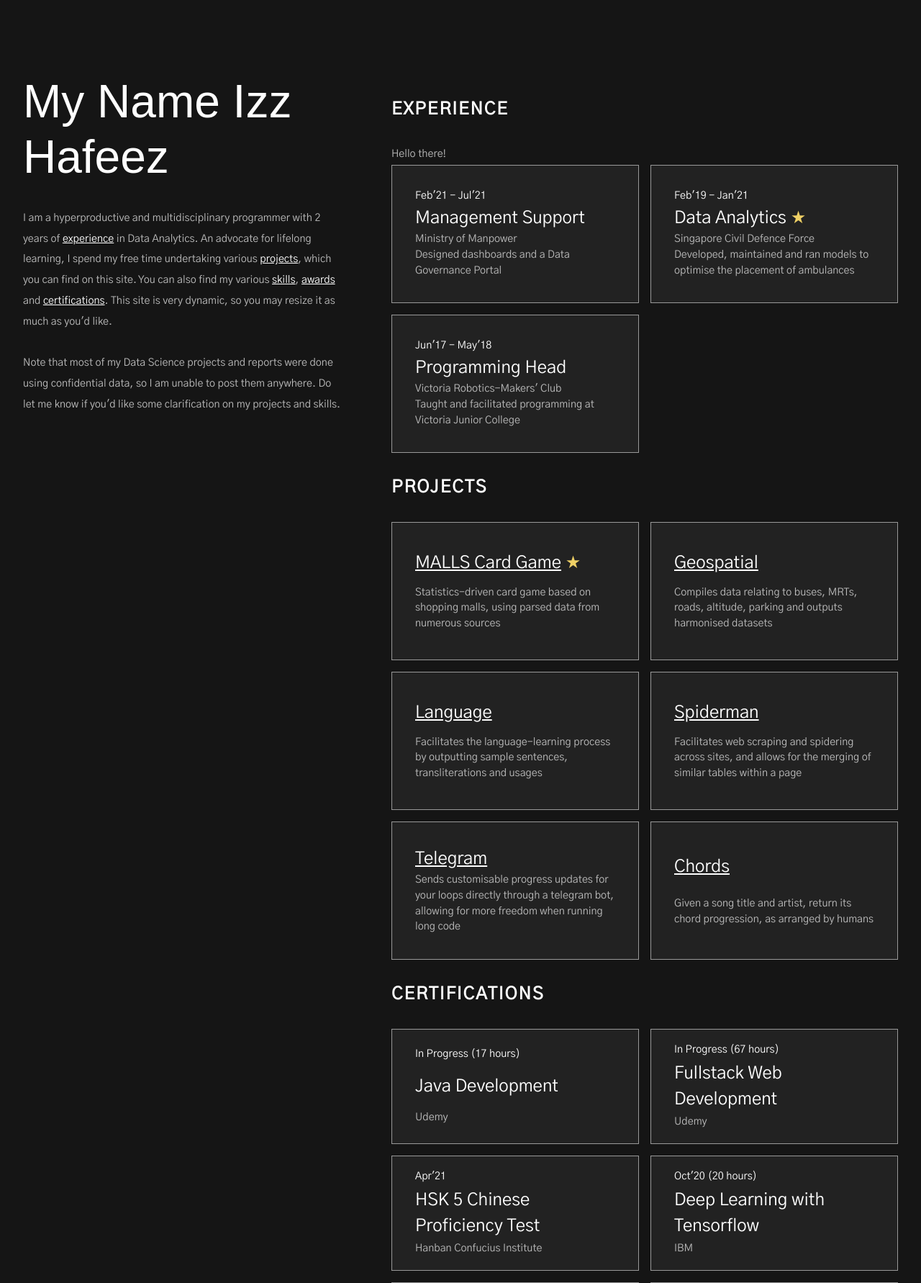
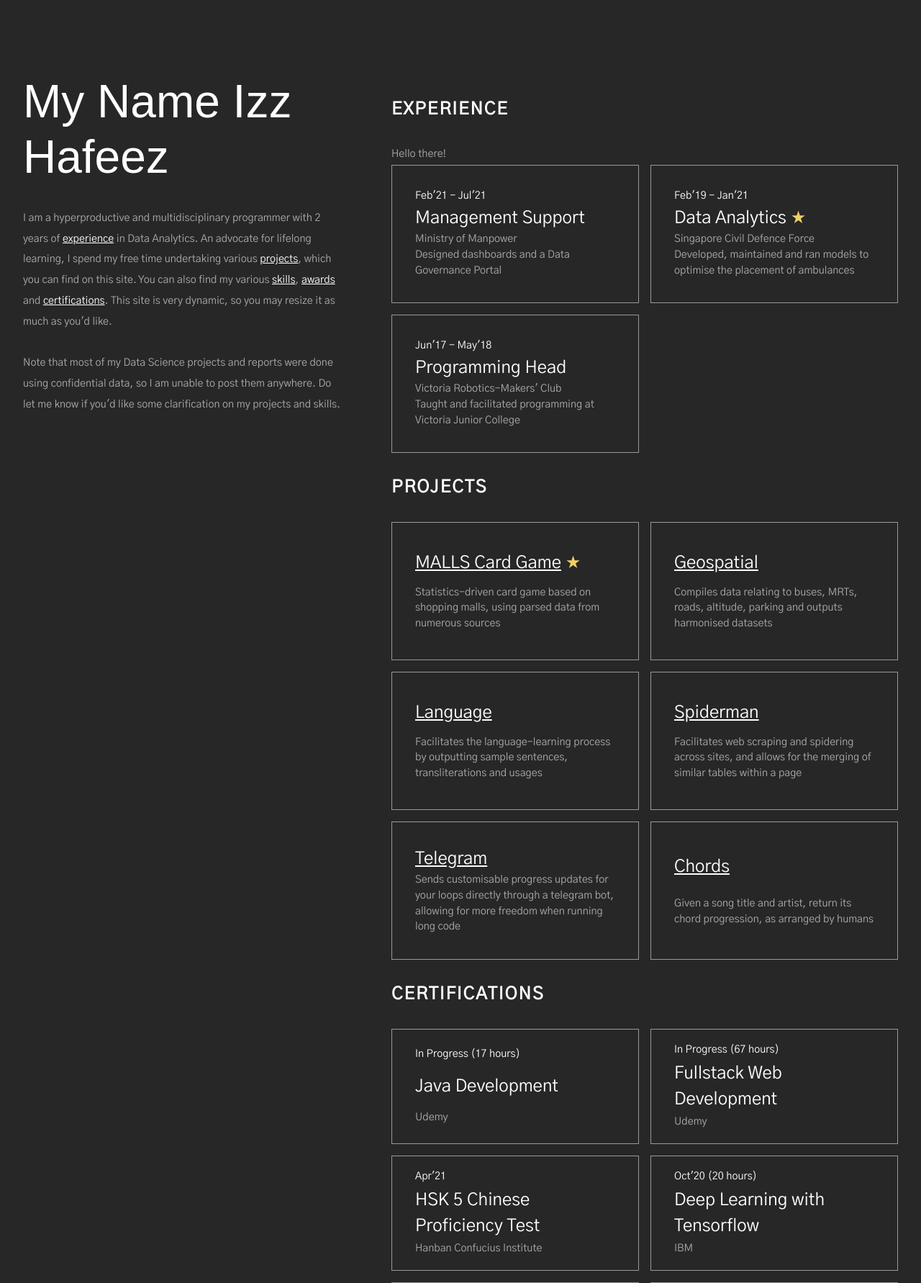
Before and after one commit to izzhafeez/website-v3, a PHP site: page / in a window 1280 px wide. Shown: the top 1782 px of the page at 72% size. Run offline with PHP 8.4, Linux system fonts and the light colour scheme; some libraries are stand-ins or nearby versions.

Commit message:
Changed the colors alot

```diff
--- a/index.css
+++ b/index.css
@@ -1,5 +1,24 @@
 * {
 	box-sizing: border-box;
+}
+
+:root {
+	/* --back: #151515; */
+	--back: #272727;
+	/* --offback: #1F2833; */
+	--offback: var(--back);
+	/* --entryhover: #45A29E; */
+	--entryhover: #14A76C;
+	--text: white;
+	--textdark: #AAA;
+	--border: 1px solid #C5C6C7;
+	/* --technical: #A2D729; */
+	--technical: #FF652F;
+	/* --soft: #FCBA04; */
+	--soft: #FFE400;
+	/* --tools: #6672FF; */
+	--tools: #14A76C;
+	--link: #FFE400;
 }
 
 html {
@@ -15,8 +34,8 @@ body {
 	font-family: Gothic A1,sans-serif;
 	font-size: 0.9rem;
 	line-height: 2;
-	background: #151515;
-	color: #BBB;
+	background: var(--back);
+	color: var(--textdark);
 	overflow-x: hidden;
 }
 
@@ -227,7 +250,8 @@ article, article3 {
 }
 
 article > div {
-	background-color: #222;
+	/* background-color: #222; */
+	background-color: var(--offback);
 	height: 12rem;
 	padding: 2rem;
 	line-height: 1.5;
@@ -238,7 +262,8 @@ article > div {
 }
 
 article3 > div {
-	background-color: #222;
+	/* background-color: #222; */
+	background-color: var(--offback);
 	height: 10rem;
 	padding: 1rem 2rem;
 	line-height: 1.5;
--- a/index.js
+++ b/index.js
@@ -5,14 +5,15 @@ function turnon(id) {
 	} else {
 		document.getElementById(id).style.display = "block";
 		document.getElementById(id).style.position = "fixed";
-		document.getElementById(id).style.background = "#202020";
+		document.getElementById(id).style.background = "#272727";
 		document.getElementById(id).style.top = "0";
 		document.getElementById(id).style.left = "0";
 		document.getElementById(id).style.padding = "20px";
-		document.getElementById(id).style.borderColor = "white";
+		document.getElementById(id).style.borderColor = "#C5C6C7";
 		document.getElementById(id).style.borderWidth = "1px";
 		document.getElementById(id).style.borderStyle = "solid";
 		document.getElementById(id).style.zIndex = "10";
+		document.getElementById(id).style.color = "#AAA";
 	}
 }
 
```
Also changed, not shown: other parts of index.css (+33 -28 lines).
